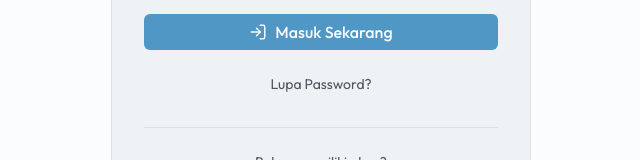
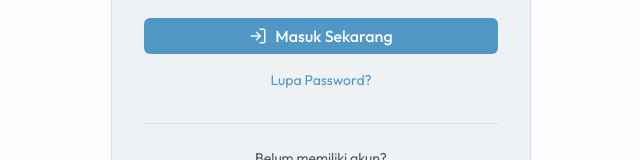
Before and after one commit to Upiiqu/ruang-harta, a Next.js app: page /login in a window 1280 px wide. Shown: the part 497-657 px from the top of the page, without its empty margins (319-959 px from the left). Built offline with nearby package versions, Linux system fonts and the light colour scheme.

Commit message:
fix: pindah link lupa password ke luar form + perbaiki visibilitas

```diff
--- a/src/app/login/page.tsx
+++ b/src/app/login/page.tsx
@@ -91,11 +91,11 @@ export default function LoginPage() {
           <button type="submit" className="btn btn-primary" disabled={isLoading} style={{ marginTop: 'var(--space-4)', padding: '12px', display: 'flex', justifyContent: 'center', fontSize: '1rem' }}>
             <LogIn size={18} /> {isLoading ? 'Memproses...' : 'Masuk Sekarang'}
           </button>
+        </form>
 
-          <Link href="/lupa-password" style={{ color: 'var(--color-text-muted)', textDecoration: 'none', fontSize: '0.875rem', textAlign: 'center', marginTop: 'var(--space-2)' }}>
-            Lupa Password?
-          </Link>
-        </form>
+        <Link href="/lupa-password" style={{ color: 'var(--color-accent)', textDecoration: 'none', fontSize: '0.875rem', textAlign: 'center', display: 'block', marginTop: 'var(--space-4)', cursor: 'pointer' }}>
+          Lupa Password?
+        </Link>
 
         <div style={{ marginTop: 'var(--space-8)', textAlign: 'center', borderTop: '1px solid var(--color-border)', paddingTop: 'var(--space-6)' }}>
           <p className="text-muted text-sm">
```
